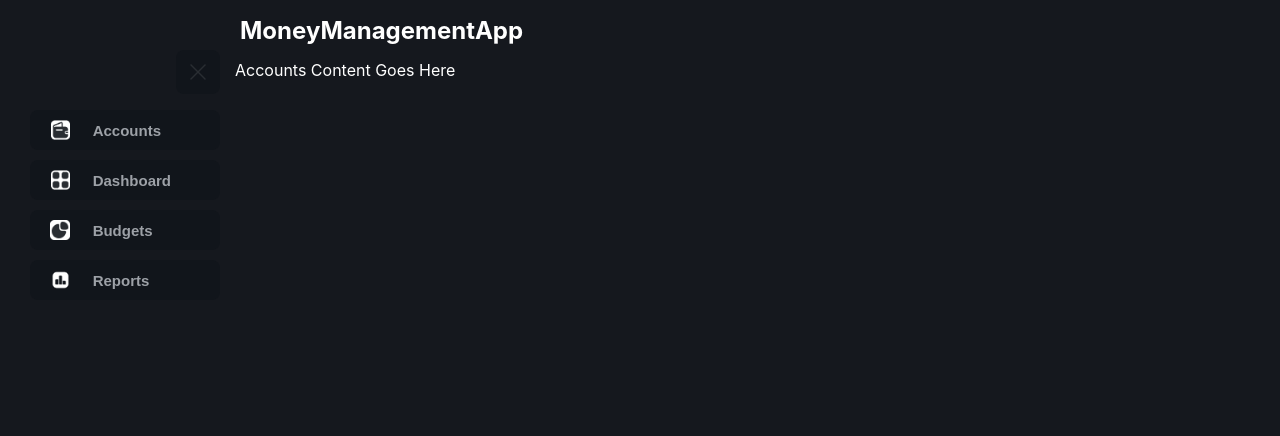
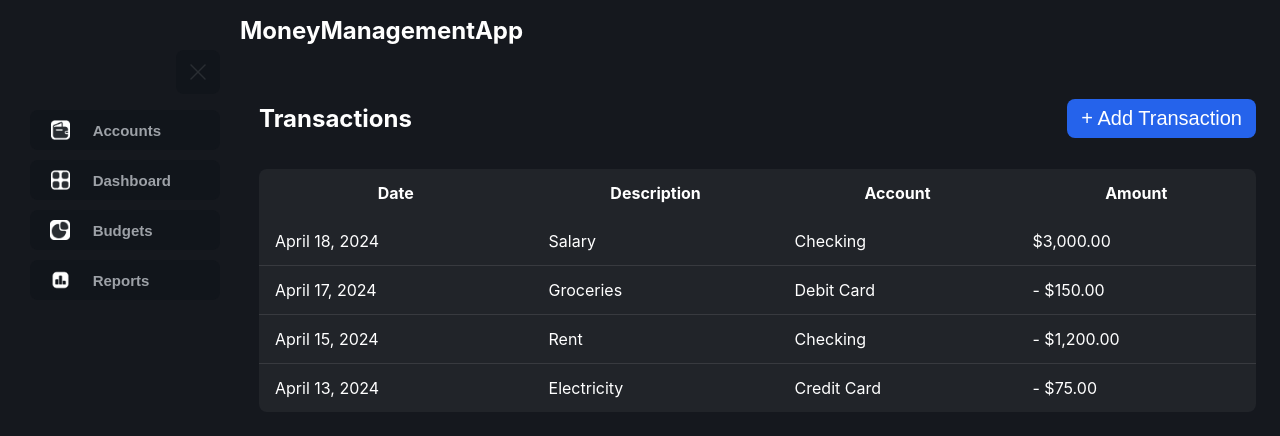
Before and after one commit to marcuandrei1/MoneyManagementApp, a React (Create React App) app in the folder MoneyManagementApp_frontend/: page / in a window 1280 px wide. Both pictures are taken after a click on the button "Accounts". Shown: the top 436 px of the page. Built offline with nearby package versions, Linux system fonts and the light colour scheme.

Commit message:
am facut pagina de accounts, scuze cosmin dar nu am avut chef de pagina de reports:))

```diff
--- /dev/null
+++ b/MoneyManagementApp_frontend/src/components/AccountsContent.js
@@ -0,0 +1,62 @@
+import "../styles/accountsContentStyle.css";
+
+function AccountsContent() {
+  const transactions = [
+    {
+      date: "April 18, 2024",
+      description: "Salary",
+      account: "Checking",
+      amount: "$3,000.00",
+    },
+    {
+      date: "April 17, 2024",
+      description: "Groceries",
+      account: "Debit Card",
+      amount: "- $150.00",
+    },
+    {
+      date: "April 15, 2024",
+      description: "Rent",
+      account: "Checking",
+      amount: "- $1,200.00",
+    },
+    {
+      date: "April 13, 2024",
+      description: "Electricity",
+      account: "Credit Card",
+      amount: "- $75.00",
+    },
+  ];
+
+  return (
+    <div className="accounts-container">
+      <div className="accounts-header">
+        <h2>Transactions</h2>
+        <button className="add-transaction-btn">+ Add Transaction</button>
+      </div>
+
+      <table className="transactions-table">
+        <thead>
+          <tr>
+            <th>Date</th>
+            <th>Description</th>
+            <th>Account</th>
+            <th>Amount</th>
+          </tr>
+        </thead>
+        <tbody>
+          {transactions.map((item, index) => (
+            <tr key={index}>
+              <td>{item.date}</td>
+              <td>{item.description}</td>
+              <td>{item.account}</td>
+              <td>{item.amount}</td>
+            </tr>
+          ))}
+        </tbody>
+      </table>
+    </div>
+  );
+}
+
+export default AccountsContent;
--- a/MoneyManagementApp_frontend/src/components/Window.js
+++ b/MoneyManagementApp_frontend/src/components/Window.js
@@ -4,12 +4,12 @@ import Topbar from "./Topbar";
 import ContentWindow from "./ContentWindow";
 import "../styles/windowStyle.css";
 import SummaryPanel from "./SummaryPanel";
-
+import AccountsContent from "./AccountsContent";
 
 function Window() {
   const [isMinimized, setIsMinimized] = useState(false);
 
-  const [activeView, setActiveView] = useState('Dashboard');
+  const [activeView, setActiveView] = useState("Dashboard");
 
   const handleViewChange = (viewName) => {
     setActiveView(viewName);
@@ -17,9 +17,9 @@ function Window() {
 
   const renderActiveView = () => {
     switch (activeView) {
-      case 'Accounts':
-        return <div style={{ color: 'white' }}>Accounts Content Goes Here</div>;
-      case 'Dashboard':
+      case "Accounts":
+        return <AccountsContent />;
+      case "Dashboard":
         return (
           <SummaryPanel
             leftCardTitle="Net Worth"
@@ -28,12 +28,14 @@ function Window() {
             rightCardText="+$120"
           />
         );
-      case 'Budgets':
-        return <div style={{ color: 'white' }}>Budgets Content Goes Here</div>;   // Replace with <Budgets />
-      case 'Reports':
-        return <div style={{ color: 'white' }}>Reports Content Goes Here</div>;   // Replace with <Reports />
+      case "Budgets":
+        return <div style={{ color: "white" }}>Budgets Content Goes Here</div>; // Replace with <Budgets />
+      case "Reports":
+        return <div style={{ color: "white" }}>Reports Content Goes Here</div>; // Replace with <Reports />
       default:
-        return <div style={{ color: 'white' }}>Dashboard Content Goes Here</div>;
+        return (
+          <div style={{ color: "white" }}>Dashboard Content Goes Here</div>
+        );
     }
   };
 
@@ -46,9 +48,7 @@ function Window() {
         onViewChange={handleViewChange}
       />
 
-      <ContentWindow>
-        {renderActiveView()}
-      </ContentWindow>
+      <ContentWindow>{renderActiveView()}</ContentWindow>
     </div>
   );
 }
--- /dev/null
+++ b/MoneyManagementApp_frontend/src/styles/accountsContentStyle.css
@@ -0,0 +1,42 @@
+.accounts-container {
+  padding: 24px;
+  color: white;
+}
+
+.accounts-header {
+  display: flex;
+  justify-content: space-between;
+  align-items: center;
+  margin-bottom: 16px;
+}
+
+.add-transaction-btn {
+  background: #2563eb;
+  color: white;
+  border: none;
+  padding: 8px 14px;
+  border-radius: 8px;
+  cursor: pointer;
+  font-size: 20px;
+}
+
+.add-transaction-btn:hover {
+  background: #1d4ed8;
+}
+
+.transactions-table {
+  width: 100%;
+  border-collapse: collapse;
+  background: rgba(255, 255, 255, 0.05);
+  border-radius: 8px;
+  overflow: hidden;
+}
+
+.transactions-table th,
+.transactions-table td {
+  padding: 14px 16px;
+}
+
+.transactions-table tbody tr:not(:last-child) {
+  border-bottom: 1px solid rgba(255, 255, 255, 0.1);
+}
```
